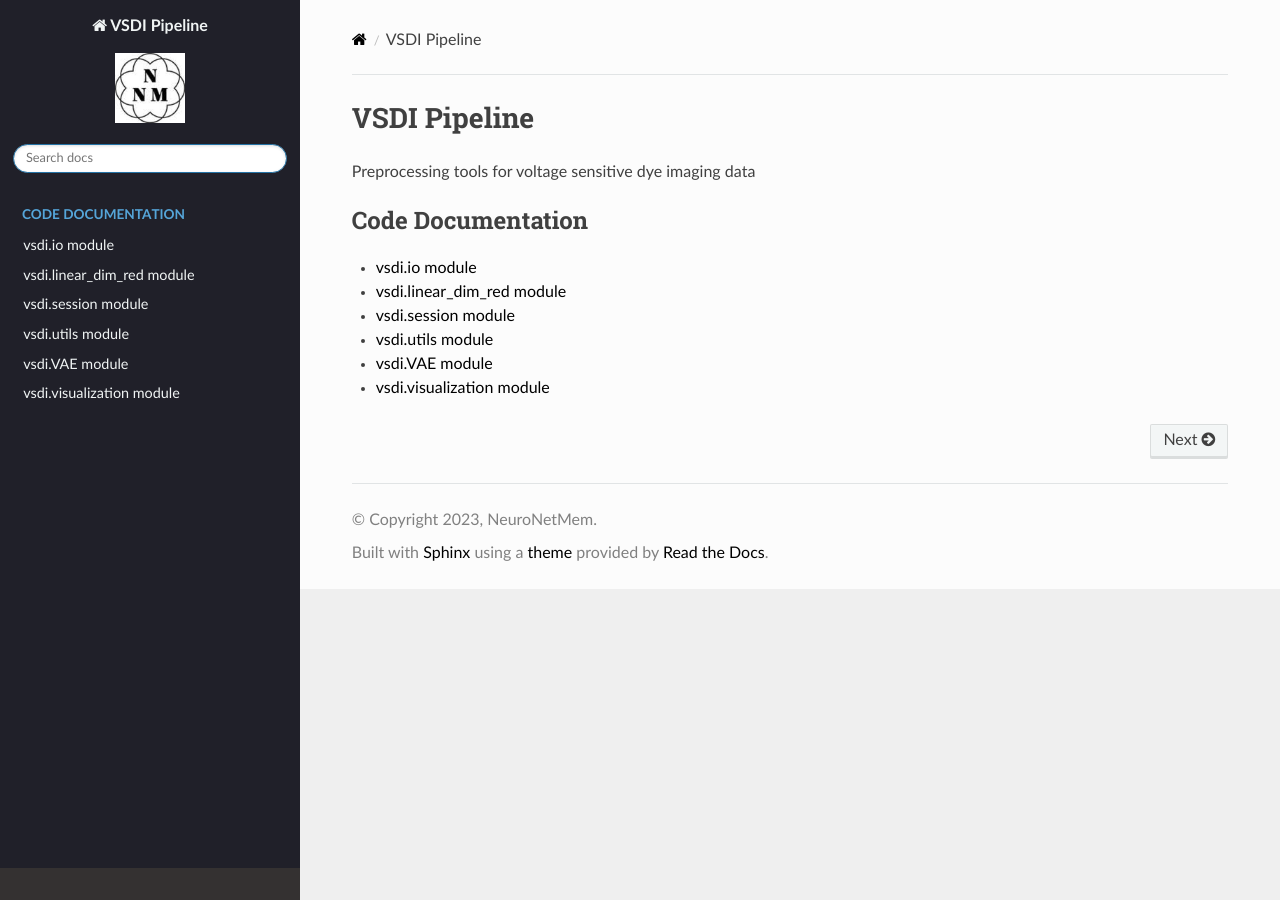
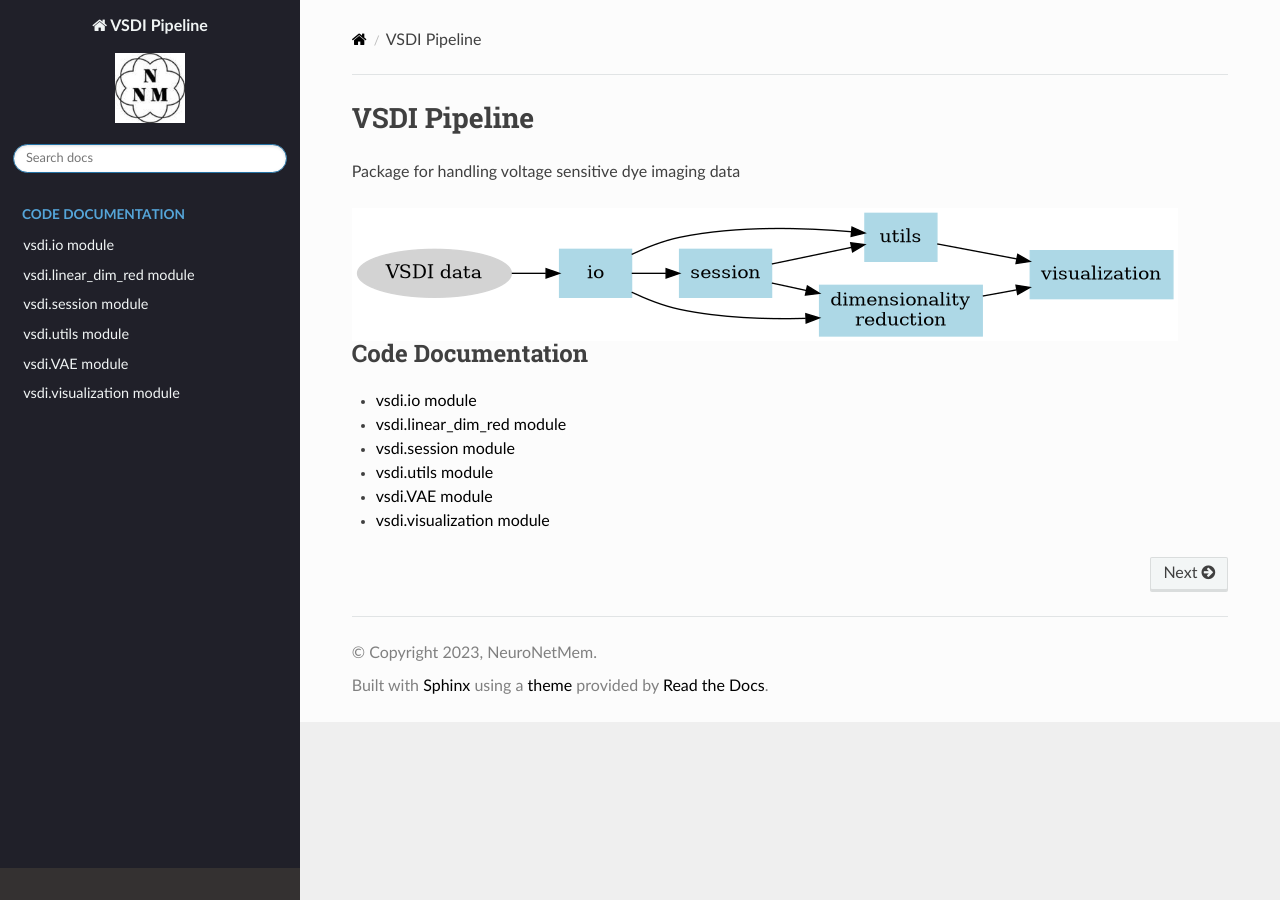
Before and after one commit to NeuroNetMem/pipeline_vsdi, a Sphinx documentation site: the page built from docs/source/index.rst, in a window 1280 px wide. Built offline with Sphinx 7.4.7 and the Read the Docs theme 2.0.0, drawn with Linux system fonts in a browser that asks for light colours; some of the changed lines change nothing that is shown.

Commit message:
More Docs

```diff
--- a/docs/source/index.rst
+++ b/docs/source/index.rst
@@ -6,7 +6,24 @@
 VSDI Pipeline
 =========================================
 
-Preprocessing tools for voltage sensitive dye imaging data
+Package for handling voltage sensitive dye imaging data
+
+.. graphviz::
+
+   digraph architecture {
+       rankdir=LR;
+       node [shape=box, style=filled, color=lightblue];
+
+       "VSDI data" [shape=ellipse, color=lightgrey];
+       "VSDI data" -> "io";
+       "io" -> "session";
+       "io" -> "utils";
+       "io" -> "dimensionality\nreduction";
+       "session" -> "utils";
+       "session" -> "dimensionality\nreduction";
+       "dimensionality\nreduction" -> "visualization";
+       "utils" -> "visualization";
+   }
 
 .. toctree::
    :maxdepth: 1
```
